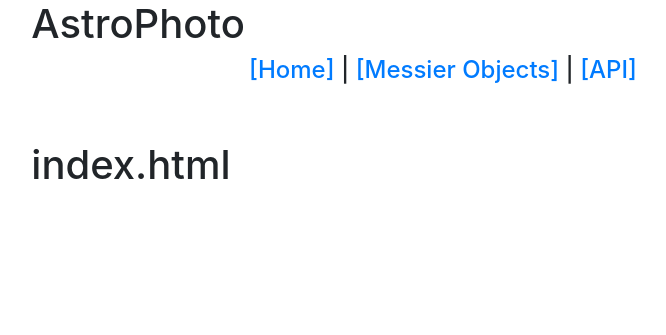
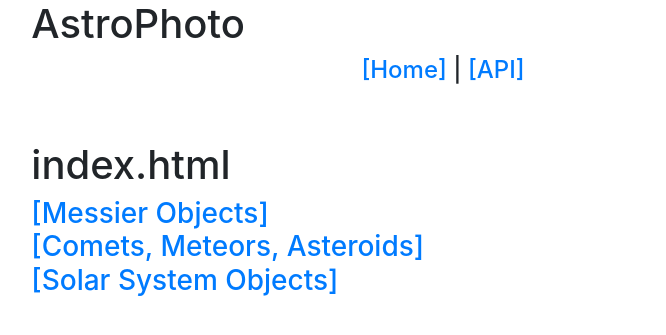
Before and after one commit to DanielPDWalker/Astrophoto-API, a Django app: page / in a window 1280 px wide. Shown: the top 335 px of the page, without its empty margins (197-863 px from the left). Run offline with Django 3.2, Linux system fonts and the light colour scheme; some libraries are stand-ins or nearby versions.

```diff
--- a/templates/base.html
+++ b/templates/base.html
@@ -26,7 +26,6 @@
           <div class="container text-center">
             <h4 id="navbar">
               <a href="{% url 'index' %}">[Home]</a> |
-              <a href="{% url 'mes_obj_overview' %}">[Messier Objects]</a> |
               <a href="/api/">[API]</a>
             </h4>
           </div>
--- a/templates/index.html
+++ b/templates/index.html
@@ -5,4 +5,10 @@
 
     <h1>index.html</h1>
 
+    <h3>
+        <a href="{% url 'mes_obj_overview' %}">[Messier Objects]</a><br>
+        <a href="">[Comets, Meteors, Asteroids]</a><br>
+        <a href="">[Solar System Objects]</a><br>
+    </h3>
+
 {% endblock %}
```
